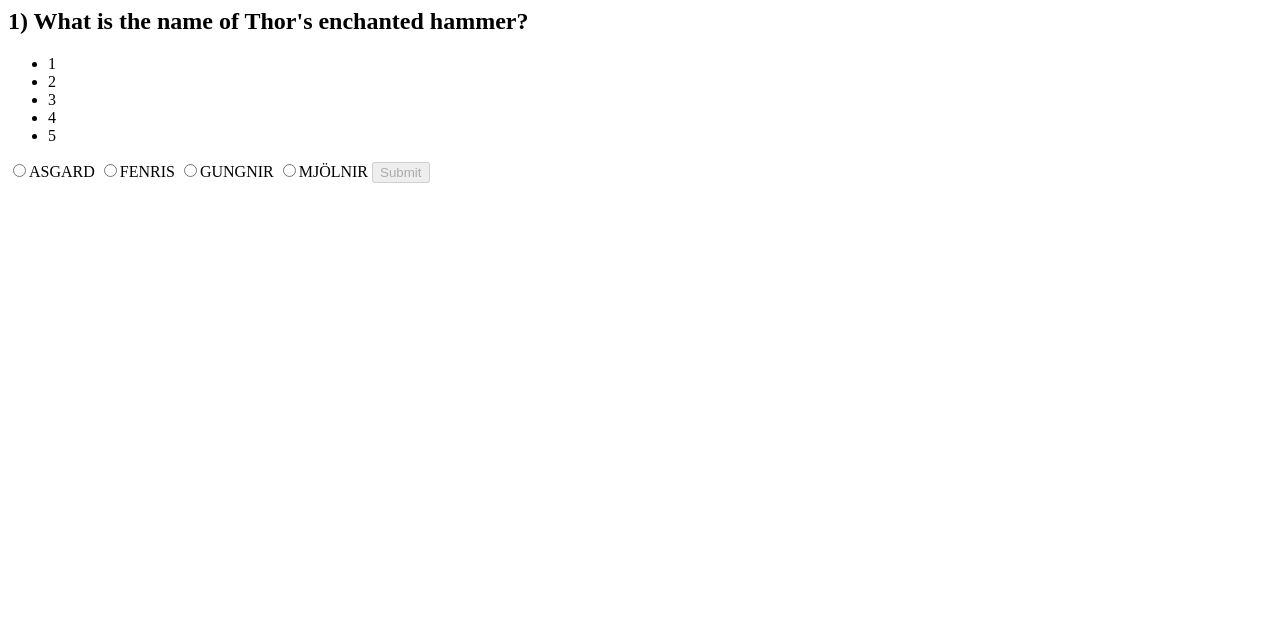
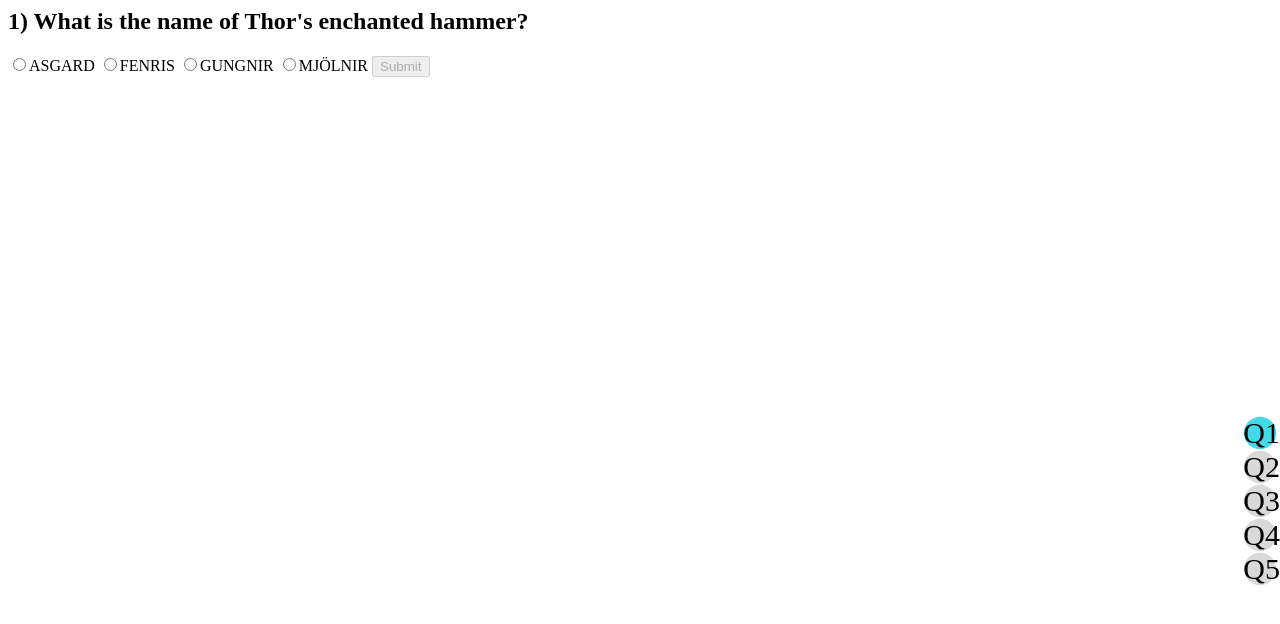
Before and after one commit to johnatspreadstreet/interactive-quiz-app, a plain HTML site: page index.html in a window 1280 px wide. Both pictures are taken after a click on the button "Start Quiz". Drawn offline with nearby package versions, Linux system fonts and the light colour scheme.

Commit message:
Image enhancements

```diff
--- a/css/main.css
+++ b/css/main.css
@@ -63,3 +63,23 @@ button:focus {
 .modal.closed, .modal-overlay.closed, .picture-select.closed {
     display: none;
 }
+
+.results {
+    position: fixed;
+    right: 0;
+    top: 50%;
+}
+
+.all {
+    background-image: url("../img/all.png");
+    background-repeat: no-repeat;
+    background-size: contain;
+    font-size: 30px;
+}
+
+.current {
+    background-image: url("../img/current.png");
+    background-repeat: no-repeat;
+    background-size: contain;
+    font-size: 30px;
+}
--- a/js/index.js
+++ b/js/index.js
@@ -76,15 +76,15 @@ function questionTemplate() {
 
 function resultsTemplate() {
   let resultsTemplate = `
-        <section class="results">
-            <ul>
-            <li>1</li>
-            <li>2</li>
-            <li>3</li>
-            <li>4</li>
-            <li>5</li>
-            </ul>
-        </section>
+    <section class="results">
+        <ul>
+            <div class="progress q1 current">Q1</div>
+            <div class="progress q2 all">Q2</div>
+            <div class="progress q3 all">Q3</div>
+            <div class="progress q4 all">Q4</div>
+            <div class="progress q5 all">Q5</div>
+        </ul>
+    </section>
   `;
   return resultsTemplate;
 }
@@ -114,6 +114,7 @@ const submitDialogTemplateCorrect = `
             <p class="body">${THORSTORE[questionNumber].ansText}</p>
             <img src="" alt="The mighty Mjolnir!">
             <button class="continue">Continue</button>
+            <img src="img/question-correct.gif" alt="Thor success image...good work!">
         </div>
         <div class="modal-overlay" id="modal-overlay closed"></div>
     </section>
@@ -126,6 +127,7 @@ const submitDialogTemplateIncorrect = `
             <p class="body">${THORSTORE[questionNumber].ansText}</p>
             <img src="" alt="The mighty Mjolnir!">
             <button class="continue">Continue</button>
+            <img src="img/question-wrong.gif" alt="Thor incorrect...maybe next time!">
         </div>
         <div class="modal-overlay" id="modal-overlay closed"></div>
     </section>
@@ -171,23 +173,20 @@ function userSelectAnswer() {
   // Submit button will become active after selection
   $('main').on('change', 'input', function() {
     $('main input.submit-button').removeAttr('disabled');
+    $('main').find('div').removeClass('closed');
   });
 }
 
 function userSubmitAnswer() {
   $('main').on('click', 'input.submit-button', function(e) {
     e.preventDefault();
-    $('main').find('div').removeClass('closed');
     let radioValue = $('input:checked').attr('value');
-    console.log(radioValue);
     let correctAnswer = `${THORSTORE[questionNumber].ans}`;
-    console.log(correctAnswer);
     if (radioValue === correctAnswer) {
       ifAnswerIsCorrect();
     } else {
       ifAnswerIsIncorrect();
     }
-    console.log('`userSubmitAnswer` ran');
   });
 }
 
```
Also changed, not shown: index.html (+0 -1 lines), img/all.png (added), img/current.png (added), img/no.png (added), img/yes.png (added).
